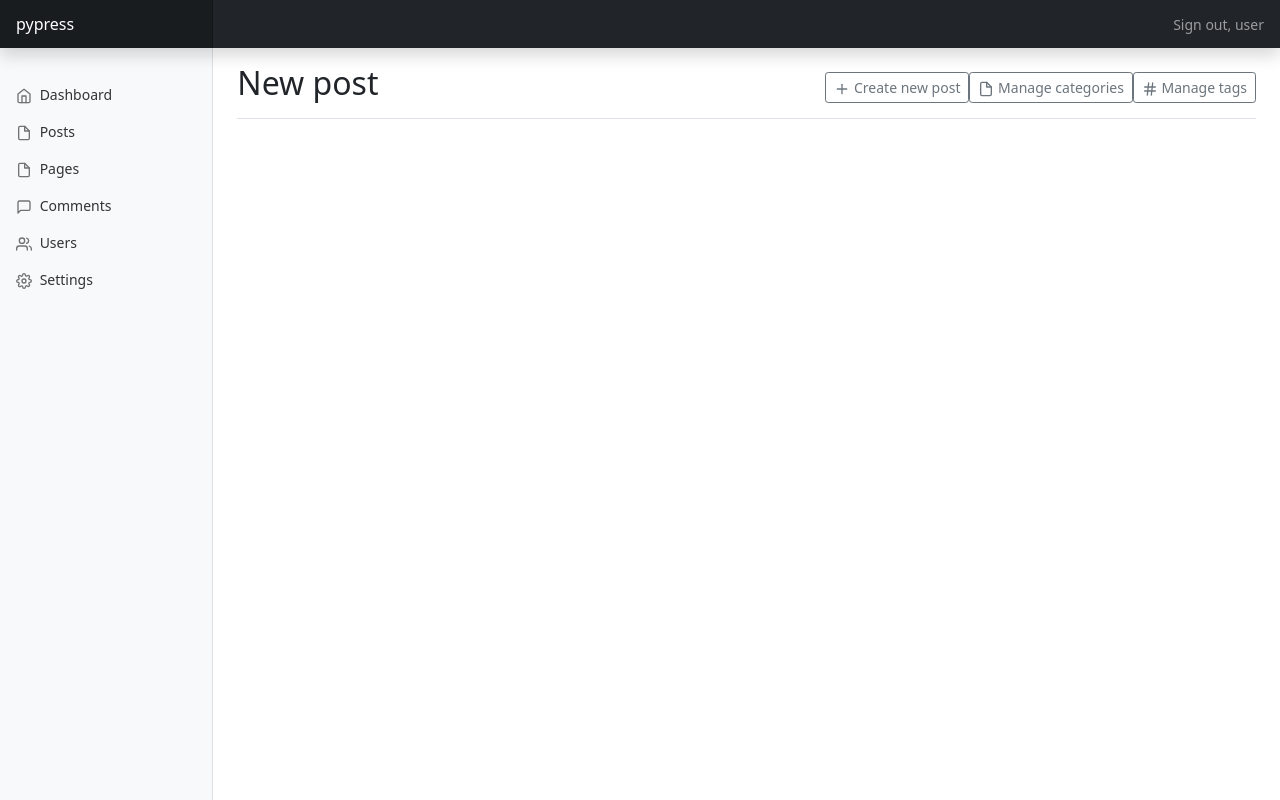
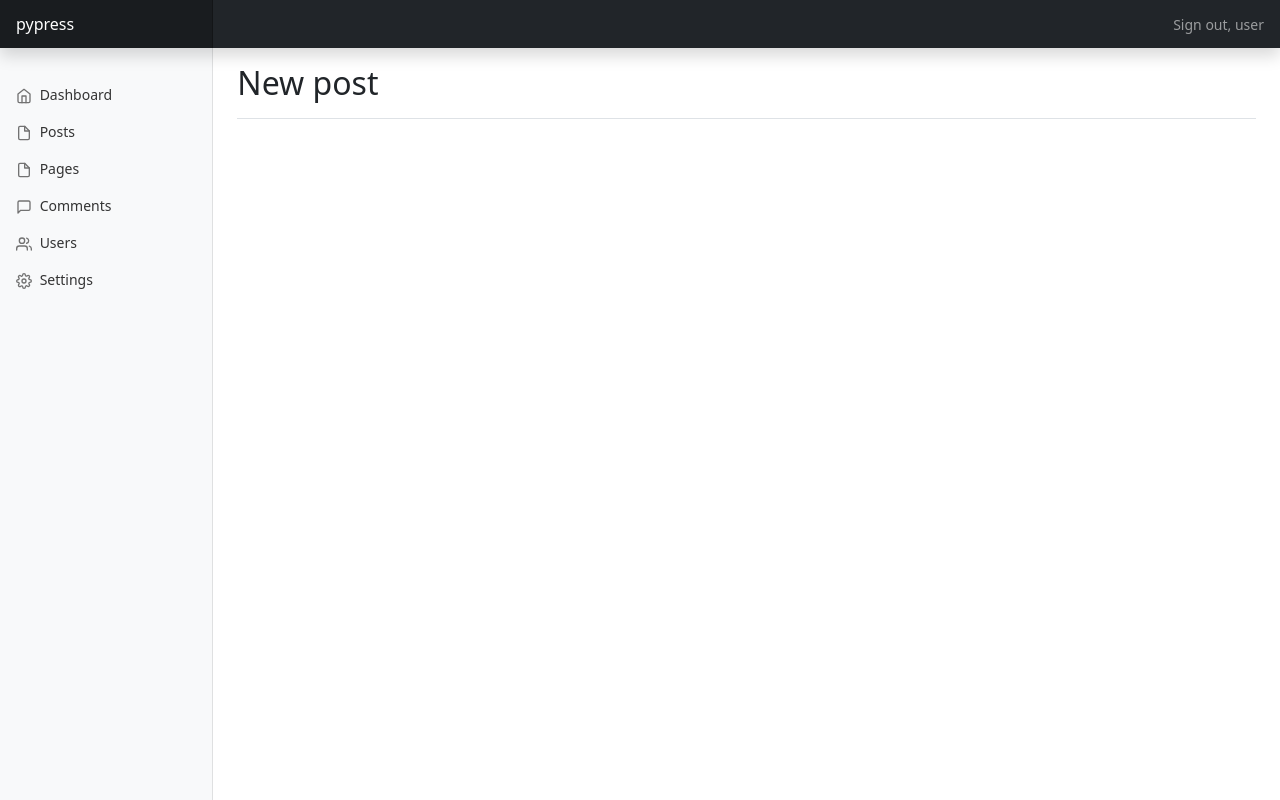
Before and after one commit to hakube/pypress, a Flask app: page /admin/posts/compose in a window 1280 px wide. Run offline with Flask 2, Linux system fonts and the light colour scheme; some libraries are stand-ins or nearby versions.

Commit message:
Cleanup commit

```diff
--- a/pypress/templates/compose.html
+++ b/pypress/templates/compose.html
@@ -1,22 +1,7 @@
 <main class="col-md-9 ms-sm-auto col-lg-10 px-md-4">
     <div class="d-flex justify-content-between flex-wrap flex-md-nowrap align-items-center pt-3 pb-2 mb-3 border-bottom">
         <h1 class="h2">{{ title }}</h1>
-        <div class="btn-toolbar mb-2 mb-md-0">
 
-            <button type="button" class="btn btn-sm btn-outline-secondary">
-                <span data-feather="plus"></span>
-                Create new post
-            </button>
-            <button type="button" class="btn btn-sm btn-outline-secondary">
-                <span data-feather="file"></span>
-                Manage categories
-            </button>
-
-            <button type="button" class="btn btn-sm btn-outline-secondary">
-                <span data-feather="hash"></span>
-                Manage tags
-            </button>
-        </div>
     </div>
 
 
@@ -32,4 +17,6 @@
         .catch( error => {
             console.error( error );
         } );
+
+
 </script>
```
Also changed, not shown: 2 other files.
